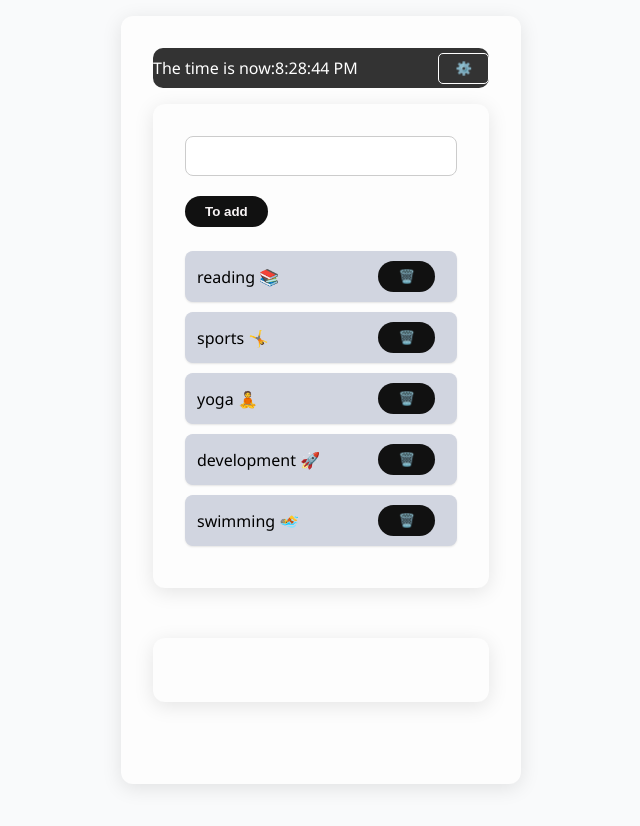
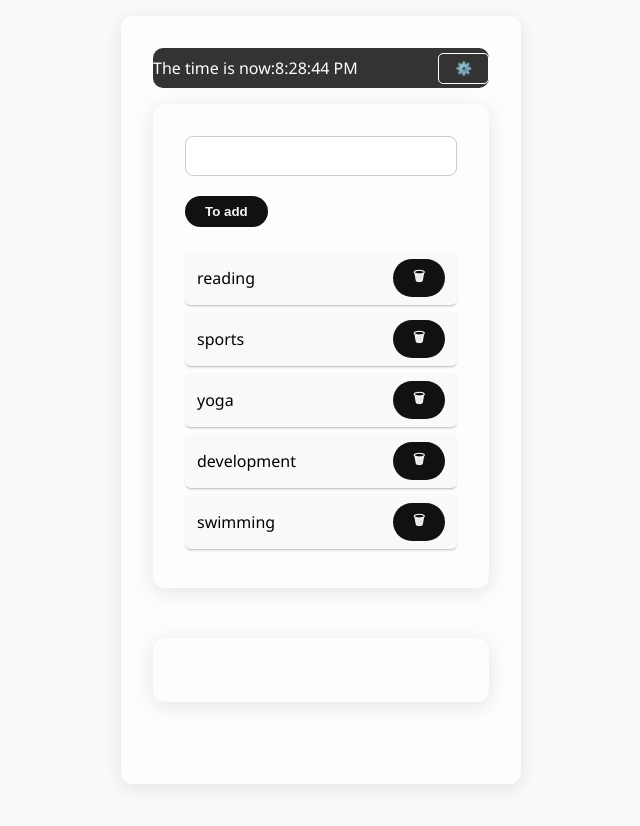
Before and after one commit to Snay110/power, a React (Vite) app in the folder Desktop/React +TS/my-power/: page /first-form-page in a window 1280 px wide. Shown: the top 826 px of the page, without its empty margins (319-959 px from the left). Built offline with nearby package versions, Linux system fonts and the light colour scheme.

Commit message:
feat: отображено статус привычки

```diff
--- a/Desktop/React +TS/my-power/src/Button/Button.css
+++ b/Desktop/React +TS/my-power/src/Button/Button.css
@@ -1,7 +1,7 @@
 .Button {
   border-radius: 10%;
   color: rgb(248, 244, 245);
-  margin-right: 10px;
+
   font-weight: bold;
   transition: all 0.3s;
   padding: 8px 20px;
@@ -16,6 +16,9 @@
 .Button:active {
   background-color: rgb(163, 163, 190);
 }
+
+
+
 .ButtonHeader {
   display: flex;
   align-items: flex-end;
@@ -32,3 +35,53 @@
 .ButtonHeader:active {
   background-color: rgb(82, 82, 83);
 }
+.habit-item {
+  display: flex;
+  align-items: center;
+  justify-content: space-between;
+  padding: 8px 12px;
+  border-radius: 6px;
+  transition: background 0.3s;
+  position: relative;
+  background-color: #f9f9f9;
+  margin-bottom: 6px;
+}
+
+
+.habit-actions {
+  display: flex;
+  align-items: center;
+  gap: 6px;
+}
+
+.habit-check,
+.habit-uncheck {
+  opacity: 0;
+  transition: opacity 0.2s ease;
+  background: none;
+  border: none;
+  border-radius: 10px;
+  cursor: pointer;
+  font-size: 16px;
+}
+
+
+.habit-item:hover .habit-check,
+.habit-item:hover .habit-uncheck {
+  opacity: 1;
+}
+
+
+.habit-delete {
+  background: none;
+  border: none;
+  color: #181717;
+  font-size: 16px;
+  cursor: pointer;
+  transition: color 0.2s ease;
+  margin-left: 10px;
+}
+
+.habit-delete:hover {
+  color: red;
+}
--- a/Desktop/React +TS/my-power/src/components/fristInput.tsx
+++ b/Desktop/React +TS/my-power/src/components/fristInput.tsx
@@ -2,17 +2,16 @@ import { useState, useEffect } from "react";
 import { Ways } from "../data";
 import "../Button/Button.css";
 import HabitForm from "./habitForm";
-import { ListItems } from "./listItems";
 import { UserHabits } from "./userHabits";
 import { handleDelete } from "./handleDelete";
-import { onDelete } from "./onDelete";
 import { useAddHabit } from "./useAddHabit";
 import { useHabitStatus } from "./useHabitStatus";
+import type { Habit } from "./types";
 
 export default function EffectHandle() {
+
   const [habitInput, setHabitInput] = useState("");
-  const [habits, setHabits] = useState<{ id: string; label: string }[]>([]);
-  const [ways, setWays] = useState(Ways);
+  const [habits, setHabits] = useState<Habit[]>(Ways);
 
   const { addHabit } = useAddHabit({ habitInput, setHabitInput, setHabits });
   const { completedHabits, toggleHabitStatus} = useHabitStatus();
@@ -28,6 +27,9 @@ export default function EffectHandle() {
     if (habitStore) {
       const parse = JSON.parse(habitStore);
       setHabits(parse);
+      localStorage.setItem('habits', JSON.stringify(Ways))
+      setHabits(Ways)
+
     }
   }, []);
 
@@ -40,7 +42,6 @@ export default function EffectHandle() {
         handleSubmit={handleSubmit}
       />
       <ul>
-        <ListItems ways={ways} onDelete={onDelete} setWays={setWays} />
         <UserHabits
           habits={habits}
           handleDelete={handleDelete}
--- a/Desktop/React +TS/my-power/src/components/listItems.tsx
+++ /dev/null
@@ -1,19 +0,0 @@
-import type { ListItemsProps } from "./types";
-
-export function ListItems({ ways, onDelete, setWays }: ListItemsProps) {
-  return (
-    <>
-      {ways.map((person) => (
-        <li className="habit-item" key={person.id}>
-          {person.label} {person.emoji}
-          <button
-            className="Button"
-            onClick={() => onDelete({id:person.id, setWays})}
-          >
-            🗑️
-          </button>
-        </li>
-      ))}
-    </>
-  );
-}
--- a/Desktop/React +TS/my-power/src/components/userHabits.tsx
+++ b/Desktop/React +TS/my-power/src/components/userHabits.tsx
@@ -12,13 +12,20 @@ export function UserHabits({
       {habits.map((habit) => (
         <li
           className={`habit-item ${
-            completedHabits.includes(habit.id) ? "completed" : ""
+            completedHabits.includes(habit.id)
+    ? "habit-item--done"
+    : habit.status === "failed"
+    ? "habit-item--failed"
+    : ""
           }`}
           key={habit.id}
         >
           {habit.label}
-          <button className="Button" onClick={() => toggleHabitStatus(habit.id)}>
+          <button className="habit-check" onClick={() => toggleHabitStatus(habit.id)}>
             ✅
+          </button>
+          <button className="habit-uncheck" onClick={() => toggleHabitStatus(habit.id)}>
+            ❌
           </button>
           <button
             className="Button"
--- a/Desktop/React +TS/my-power/src/data.ts
+++ b/Desktop/React +TS/my-power/src/data.ts
@@ -1,7 +1,7 @@
 export  const Ways = [
-    {id: '0', label: 'reading', emoji: '📚'},
-    {id: '1', label: 'sports', emoji:'🤸' },
-    {id: '2', label: 'yoga', emoji:'🧘' },
-    {id: '3', label: 'development', emoji:'🚀' },
-    {id: '4', label: 'swimming', emoji:'🏊' },
+    {id: '0', label: 'reading'},
+    {id: '1', label: 'sports' },
+    {id: '2', label: 'yoga' },
+    {id: '3', label: 'development' },
+    {id: '4', label: 'swimming'},
 ]
--- a/Desktop/React +TS/my-power/src/index.css
+++ b/Desktop/React +TS/my-power/src/index.css
@@ -54,13 +54,25 @@ ul {
   background: #d1d5e0;
   padding: 10px 12px;
   border-radius: 8px;
+  border-bottom: 1px solid #ccc;
   margin-bottom: 10px;
   box-shadow: 0 1px 2px rgba(0, 0, 0, 0.1);
+ transition: all 0.4 ease;
 }
 .habit-item:hover{
   background: #5a5a5c;
   color: #fff;
   transform: scale(1.04)
+}
+.habit-item--done{
+  background-color: #e6f9ea;
+  border-color: #4caf50;
+  box-shadow: inset 0 0 8px rgba(76,175,80, 0.4);
+}
+.habit-item--failed{
+  background-color: #fde8e8;
+  border-color: #f44336;
+  box-shadow: inset 0 0 8px rgba(244,67,54, 0.4 );
 }
 
 
```
Also changed, not shown: Desktop/React +TS/my-power/src/components/Header.tsx (+5 -3 lines), Desktop/React +TS/my-power/src/components/types.ts (+19 -7 lines).
